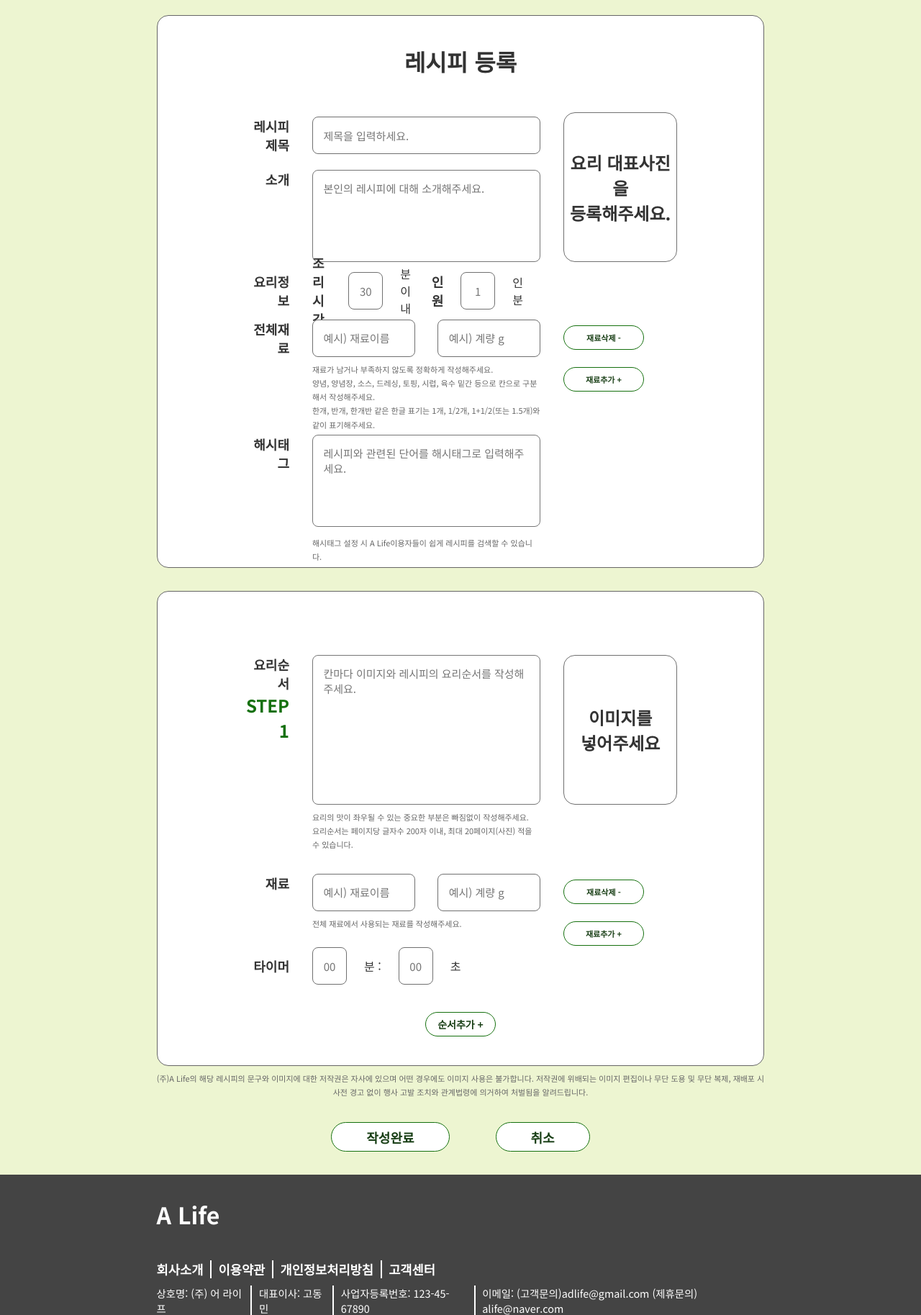
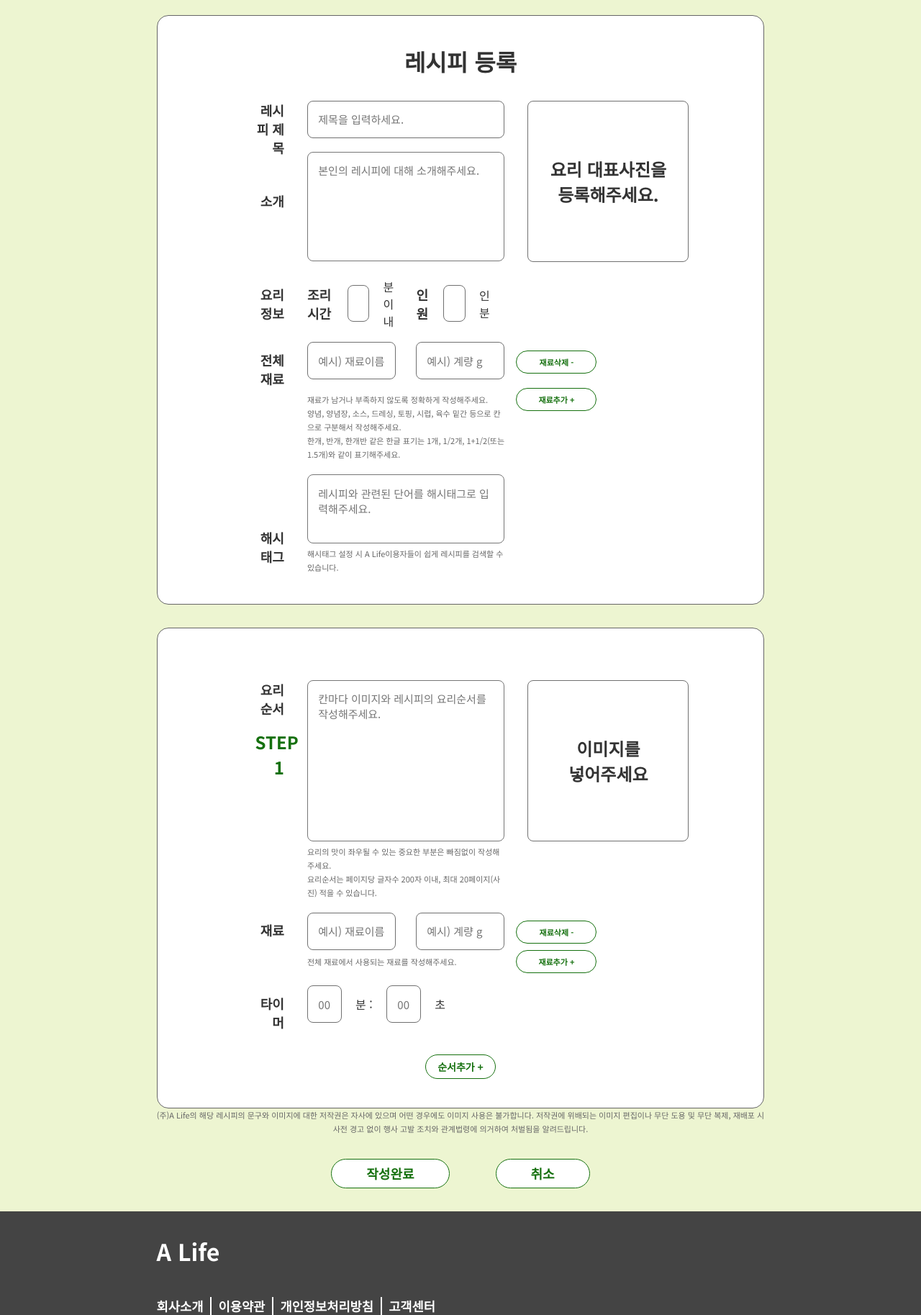
Before and after one commit to kebi3477/Alife, a PHP site: page /public/views/insert.php in a window 1280 px wide. Shown: the part 123-1950 px from the top of the page at 72% size. Run offline with PHP 8.4, Linux system fonts and the light colour scheme.

Commit message:
Change from flex to table

```diff
--- a/public/css/common.css
+++ b/public/css/common.css
@@ -21,6 +21,10 @@
     font-family: 'Noto Sans KR', sans-serif!important;
     box-sizing: border-box;
     color: var(--gray-font);
+}
+
+.insert__input {
+    width: 100%;
 }
 
 .recipe__wrap {
--- a/public/css/insert.css
+++ b/public/css/insert.css
@@ -1,6 +1,33 @@
 body {
     width: 100%;
     background-color: var(--green-light);
+}
+input {
+    padding: .9rem;
+    font-size: 15px;
+    border-radius: .5rem;
+    border: 1px solid #707070;
+    width: 100%;
+    font-weight: 400;
+}
+textarea {
+    padding: .9rem;
+    width: 100%;
+    border-radius: .5rem;
+    font-size: 15px;
+    height: 100%;
+    resize: none;
+}
+textarea[name=content] {
+    height: 9.5rem;
+    margin-top: 1.2rem;
+}
+textarea[name=hashtag] {
+    height: 6rem;
+    margin-top: 1.1rem;
+}
+textarea[name=recipe] {
+    height: 14rem;
 }
 .insert {
     margin-top: 9rem;
@@ -12,103 +39,82 @@ body {
     border: 1px solid var(--gray-hard);
     margin-top: 2rem;
 }
-.insert__table {
-    display: flex;
-    margin-top: 2rem;
-}
-.insert__col:nth-of-type(1) {
-    flex: .2;
-}
-.insert__col:nth-of-type(2) {
-    flex: 1;
-    margin: 0 2rem;
-}
-.insert__col:nth-of-type(3) {
-    flex: .5;
-}
 .insert__title {
     font-size: 32px;
     font-weight: bold;
     text-align: center;
 }
+.insert__table {
+    width: 100%;
+    display: table;
+    margin-top: 2rem;
+    table-layout: fixed;
+}
+.insert__row {
+    display: table-row;
+}
+.insert__row > div,
+.insert__row > button,
+.insert__wrap-row > div {
+    display: table-cell;
+    padding: 0 1rem;
+}
+.insert__row:nth-of-type(1) > div {
+    vertical-align: top;
+}
+.insert__row > div:nth-of-type(3) {
+    width: 14rem;
+}
 .insert__label {
     font-size: 18px;
     font-weight: bold;
+    width: 12%;
+    text-align: right;
 }
 .insert__label--small {
     font-size: 11px;
     color: #676767;
     line-height: 1.2rem;
-    margin-top: .5rem;
 }
-.insert__col:nth-of-type(1) .insert__label {
-    text-align: right;
-    width: 100%;
-    justify-content: flex-end;
+.insert__label--left {
+    text-align: left;
+    width: fit-content;
+    margin-right: 1.2rem;
+}
+.insert__label--center {
+    text-align: center;
+}
+.recipe__total .insert__label > div:last-child {
+    margin-top: 3rem;
+}
+.recipe__piece .insert__label > div:last-child {
+    margin-top: 1rem;
+    color: var(--green-middle);
+    font-size: 24px;
 }
 .insert__wrap {
     display: flex;
     align-items: center;
+    margin-top: 1.1rem;
+    justify-content: flex-start;
 }
-.insert input {
-    padding: .9rem;
-    font-size: 15px;
-    border-radius: .5rem;
-    border: 1px solid #707070;
-    width: 100%;
-    font-weight: 400;
+.insert__wrap--between {
+    justify-content: space-between;
 }
-.insert textarea {
-    padding: .9rem;
-    width: 100%;
-    border-radius: .5rem;
-    font-size: 15px;
-    height: 100%;
-    resize: none;
-}
-.insert__col > div {
-    margin: 1rem 0;
-}
-.recipe__total .insert__col > div:nth-of-type(1) {
-    height: 4rem;
-    display: flex;
-    align-items: center;
-    justify-content: center;
-}
-.recipe__total .insert__col > div:nth-of-type(2) {
-    height: 8rem;
-}
-.insert__col > div:nth-of-type(3) {
-    height: 3rem;
-    display: flex;
-    align-items: center;
-}
-.insert__col > div:nth-of-type(3) div > input {
-    text-align: center;
-    width: 3rem;
-    margin: 0px 1.5rem;
-}
-.insert__col > div:nth-of-type(3) p {
-    margin-right: 1.5rem;
-}
-.insert__col > div:nth-of-type(4) {
-    height: 9rem;
-}
-.insert__col > div:nth-of-type(5) {
-    height: 8rem;
+.insert__wrap > p {
+    margin: 0 1.2rem;
 }
 .insert__input--middle {
     width: 45%;
 }
-.insert__col > div:nth-of-type(4) .insert__wrap {
-    justify-content: space-between;
+.insert__input--small {
+    width: 3rem;
 }
-.insert .insert__table .insert__col > .insert__img {
-    width: 100%;
-    height: 13rem;
-    border-radius: 1rem;
+.insert__img {
+    width: 14rem;
+    height: 14rem;
+    border-radius: .5rem;
     border: 1px solid #707070;
-    margin-top: 1rem;
     font-size: 24px;
     font-weight: bold;
     text-align: center;
@@ -116,62 +122,25 @@ body {
     align-items: center;
     justify-content: center;
 }
-.insert .insert__table .insert__col > .insert__empty {
-    height: 3rem;
-}
 .insert__button {
     width: 7rem;
+    height: 2rem;
     border: 1px solid var(--green-middle);
     border-radius: 5rem;
     font-size: 11px;
     padding: 1rem;
-    color: var(--green-hard);
+    color: var(--green-middle);
     font-weight: bold;
     background-color: #fff;
-    height: 2rem;
     display: flex;
     align-items: center;
     justify-content: center;
-    margin: 1.5rem 0;
 }
 .insert__button--big {
     font-size: 14px;
     width: fit-content;
     margin: 0 auto;
     margin-top: 2rem;
-}
-/* 레시피 작성 */
-.recipe__piece .insert__wrap {
-    justify-content: space-between;
-}
-.recipe__piece .insert__input {
-    height: 13rem;
-}
-.recipe__piece .insert__wrap .insert__input--small > input {
-    margin-left: 0;
-}
-.recipe__piece .insert__wrap-col > .insert__label:nth-of-type(2) {
-    color: var(--green-middle);
-    font-size: 24px;
-}
-.recipe__piece .insert__col > div:nth-of-type(1) {
-    height: 18rem;
-}
-.insert .recipe__piece .insert__col > div:nth-of-type(2) {
-    height: 6rem;
-}
-.insert .recipe__piece .insert__col > .insert__empty {
-    height: 2rem;
-}
-.recipe__piece .insert__col > div:nth-of-type(3) {
-    height: 2rem;
-}
-.recipe__piece .insert__img {
-    margin-bottom: 6.5rem;
-}
-
-.insert__label--center {
-    text-align: center;
 }
 .insert__buttons {
     display: flex;
--- a/public/views/insert.php
+++ b/public/views/insert.php
@@ -14,82 +14,96 @@
         <div class="insert__form">
             <div class="insert__title">레시피 등록</div>
             <div class="insert__table recipe__total">
-                <div class="insert__col">
-                    <div class="insert__label">레시피 제목</div>
-                    <div class="insert__label">소개</div>
-                    <div class="insert__label">요리정보</div>
-                    <div class="insert__label">전체재료</div>
-                    <div class="insert__label">해시태그</div>
+                <div class="insert__row">
+                    <div class="insert__label">
+                        <div>레시피 제목</div>
+                        <div>소개</div>
                     </div>
                     <div class="insert__col">
-                    <div class="insert__input">
                         <input type="text" placeholder="제목을 입력하세요.">
+                        <textarea name="content" placeholder="본인의 레시피에 대해 소개해주세요."></textarea>
                     </div>
-                    <div class="insert__input">
-                        <textarea placeholder="본인의 레시피에 대해 소개해주세요."></textarea>
+                    <div>
+                        <div class="insert__img">요리 대표사진을<br>등록해주세요.</div>
                     </div>
+                </div>
+                <div class="insert__row">
+                    <div class="insert__label">요리정보</div>
+                    <div>
                         <div class="insert__wrap">
-                        <div class="insert__label">조리시간</div>
+                            <div class="insert__label insert__label--left">조리시간</div>
                             <div class="insert__input--small"><input type="text" placeholder="30"></div>
                             <p>분 이내</p>
-                        <div class="insert__label">인원</div>
+                            <div class="insert__label insert__label--left">인원</div>
                             <div class="insert__input--small"><input type="text" placeholder="1"></div>
                             <p>인분</p>
                         </div>
-                    <div class="insert__wrap-col">
-                        <div class="insert__wrap">
+                    </div>
+                </div>
+                <div class="insert__row">
+                    <div class="insert__label">전체재료</div>
+                    <div>
+                        <div class="insert__wrap insert__wrap--between">
                             <div class="insert__input--middle"><input type="text" placeholder="예시) 재료이름"></div>
                             <div class="insert__input--middle"><input type="text" placeholder="예시) 계량 g"></div>
                         </div>
+                    </div>
+                    <button class="insert__button">재료삭제 -</button>
+                </div>
+                <div class="insert__row">
+                    <div></div>
                     <div class="insert__label--small">
                         재료가 남거나 부족하지 않도록 정확하게 작성해주세요.<br>
                         양념, 양념장, 소스, 드레싱, 토핑, 시럽, 육수 밑간 등으로 칸으로 구분해서 작성해주세요.<br>
                         한개, 반개, 한개반 같은 한글 표기는 1개, 1/2개, 1+1/2(또는 1.5개)와 같이 표기해주세요.
                     </div>
+                    <button class="insert__button">재료추가 +</button>
                 </div>
-                    <div class="insert__input">
-                        <textarea placeholder="레시피와 관련된 단어를 해시태그로 입력해주세요."></textarea>
+                <div class="insert__row">
+                    <div class="insert__label">해시태그</div>
+                    <div class="insert__wrap-col">
+                        <textarea name="hashtag" placeholder="레시피와 관련된 단어를 해시태그로 입력해주세요."></textarea>
                         <div class="insert__label--small">해시태그 설정 시 A Life이용자들이 쉽게 레시피를 검색할 수 있습니다.</div>
                     </div>
-                </div>
-                <div class="insert__col">
-                    <div class="insert__img">요리 대표사진을<br>등록해주세요.</div>
-                    <div class="insert__empty"></div>
-                    <button class="insert__button">재료삭제 -</button>
-                    <button class="insert__button">재료추가 +</button>
                 </div>
             </div>
         </div>
         <div class="insert__form">
             <div class="insert__table recipe__piece">
-                <div class="insert__col">
-                    <div class="insert__wrap-col">
-                        <div class="insert__label">요리순서</div>
-                        <div class="insert__label">STEP 1</div>
-                    </div>
-                    <div class="insert__label">재료</div>
-                    <div class="insert__label">타이머</div>
+                <div class="insert__row">
+                    <div class="insert__label">
+                        <div>요리순서</div>
+                        <div>STEP 1</div>
                     </div>
                     <div class="insert__col">
-                    <div class="insert__wrap-col">
-                        <div class="insert__input">
-                            <textarea placeholder="칸마다 이미지와 레시피의 요리순서를 작성해주세요."></textarea>
-                        </div>
+                        <textarea name="recipe" placeholder="칸마다 이미지와 레시피의 요리순서를 작성해주세요."></textarea>
                         <div class="insert__label--small">
                             요리의 맛이 좌우될 수 있는 중요한 부분은 빠짐없이 작성해주세요.<br>
                             요리순서는 페이지당 글자수 200자 이내, 최대 20페이지(사진) 적을 수 있습니다.
                         </div>
                     </div>
-                    <div class="insert__wrap-col">
-                        <div class="insert__wrap">
+                    <div>
+                        <div class="insert__img">이미지를<br>넣어주세요</div>
+                    </div>
+                </div>
+                <div class="insert__row">
+                    <div class="insert__label">재료</div>
+                    <div>
+                        <div class="insert__wrap insert__wrap--between">
                             <div class="insert__input--middle"><input type="text" placeholder="예시) 재료이름"></div>
                             <div class="insert__input--middle"><input type="text" placeholder="예시) 계량 g"></div>
                         </div>
-                        <div class="insert__label--small">
-                            전체 재료에서 사용되는 재료를 작성해주세요.
                     </div>
+                    <button class="insert__button">재료삭제 -</button>
                 </div>
-                    <div class="insert__input">
+                <div class="insert__row">
+                    <div></div>
+                    <div class="insert__label--small">전체 재료에서 사용되는 재료를 작성해주세요.</div>
+                    <button class="insert__button">재료추가 +</button>
+                </div>
+                <div class="insert__row">
+                    <div class="insert__label">타이머</div>
+                    <div>
                         <div class="insert__wrap">
                             <div class="insert__input--small"><input type="text" placeholder="00"></div>
                             <p>분 : </p>
@@ -97,11 +111,6 @@
                             <p>초</p>
                         </div>
                     </div>
-                </div>
-                <div class="insert__col">
-                    <div class="insert__img">이미지를<br>넣어주세요</div>
-                    <button class="insert__button">재료삭제 -</button>
-                    <button class="insert__button">재료추가 +</button>
                 </div>
             </div>
             <button class="insert__button insert__button--big">순서추가 +</button>
```
Lines whose indentation alone changed are shown as unchanged.
